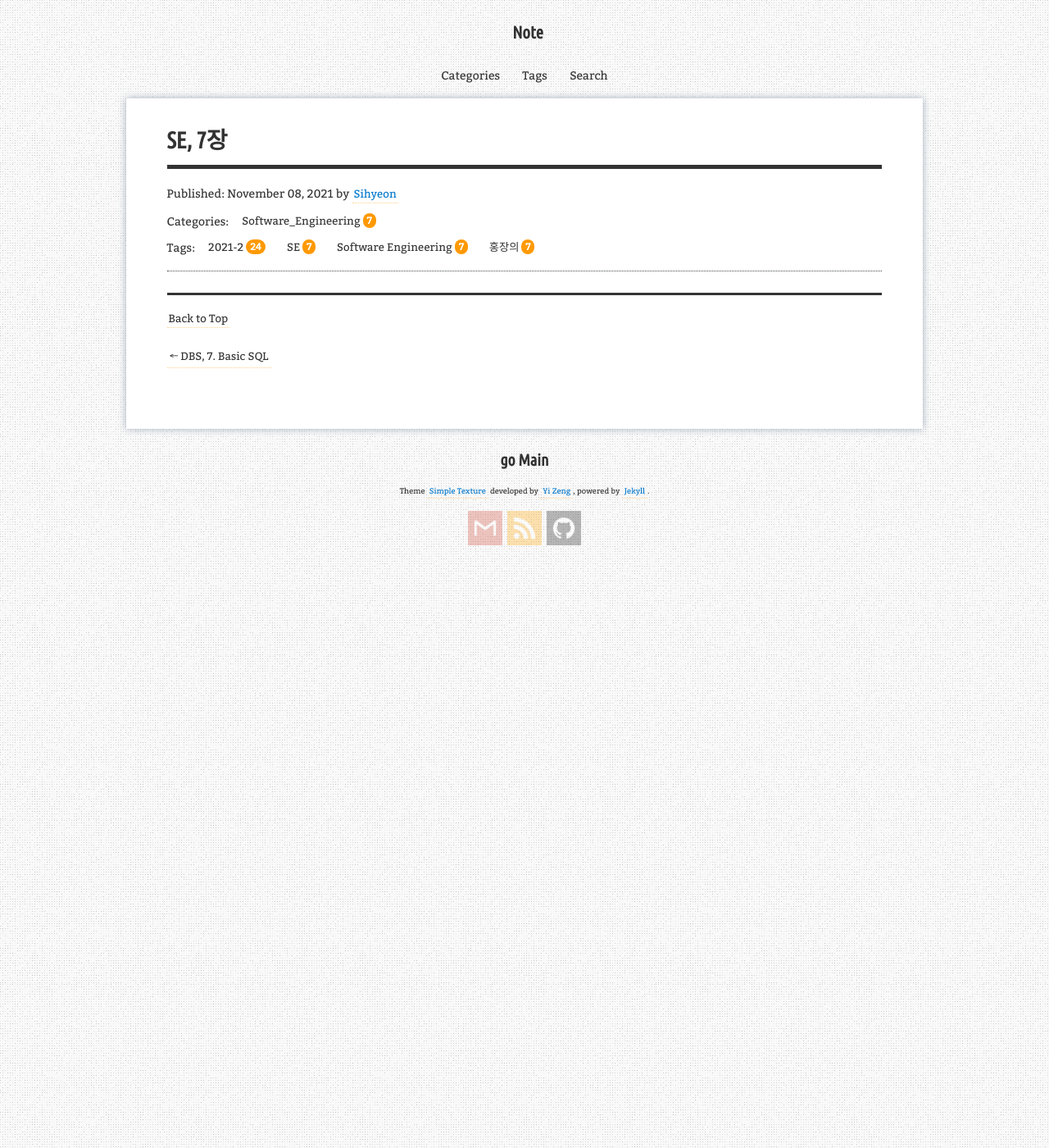
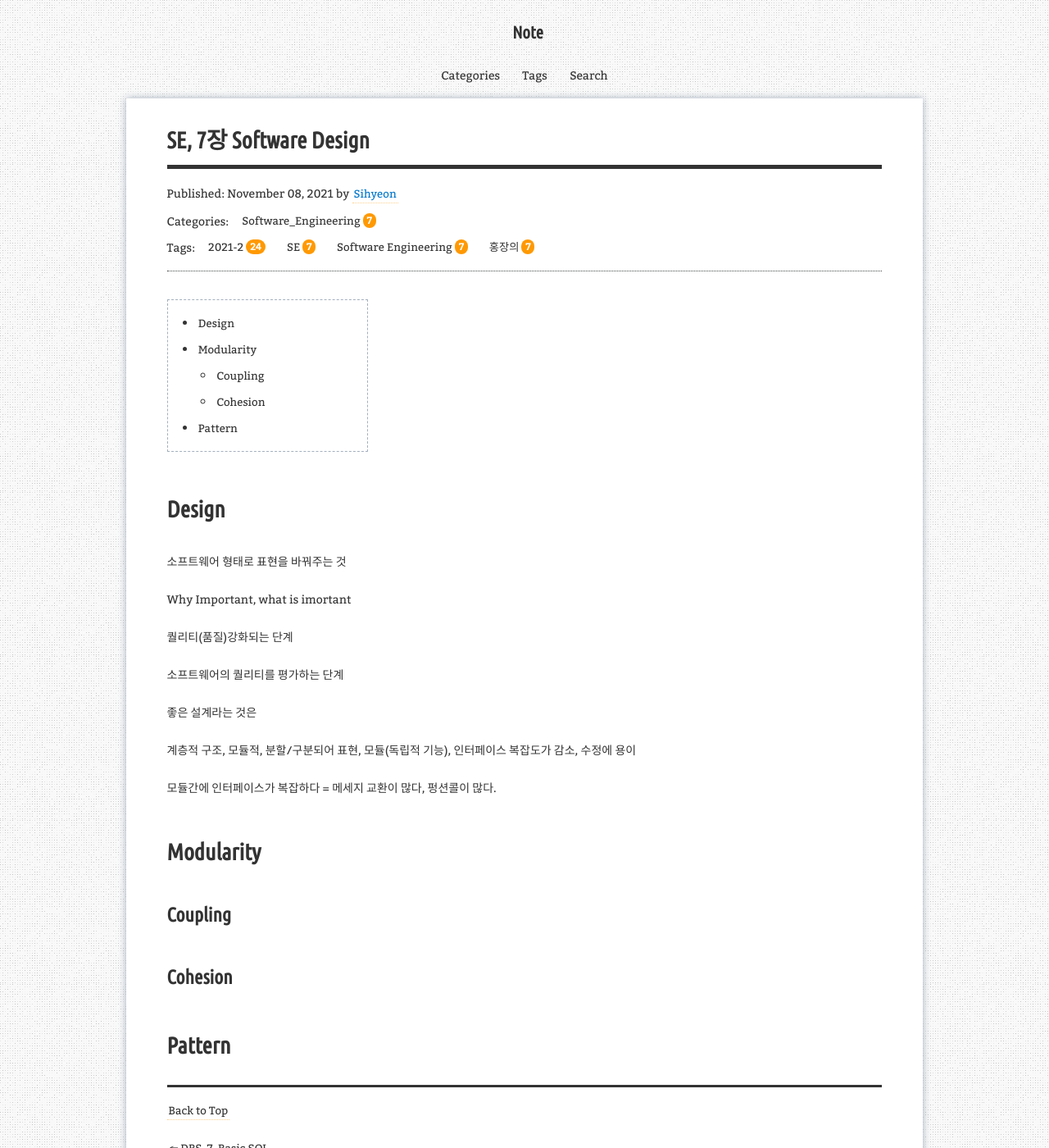
Before and after one commit to aristohyun/aristohyun.github.io, a Jekyll site: the page built from _posts/2021-11-08-SE_07.md, in a window 1280 px wide and 1400 px high. Shown: the whole window at 82% size. Built offline with Jekyll 4.4.1, drawn with Linux system fonts in a browser that asks for light colours; comment, search, counter and statistics services are not loaded.

Commit message:
Update 2021-11-08-SE_07.md

```diff
--- a/_posts/2021-11-08-SE_07.md
+++ b/_posts/2021-11-08-SE_07.md
@@ -1,6 +1,6 @@
 ---
 layout: post
-title: "SE, 7장 "
+title: "SE, 7장 Software Design"
 description: "SE, 홍장의 교수님"
 categories: [Software_Engineering]
 tags: [2021-2, SE, Software Engineering, 홍장의]
@@ -11,3 +11,30 @@ redirect_from:
 
 * Kramdown table of contents
 {:toc .toc}
+
+
+# Design
+
+소프트웨어 형태로 표현을 바꿔주는 것
+
+Why Important, what is imortant
+
+퀄리티(품질)강화되는 단계
+
+소프트웨어의 퀄리티를 평가하는 단계
+
+좋은 설계라는 것은
+
+계층적 구조, 모듈적, 분할/구분되어 표현, 모듈(독립적 기능), 인터페이스 복잡도가 감소, 수정에 용이
+
+모듈간에 인터페이스가 복잡하다 = 메세지 교환이 많다, 펑션콜이 많다.
+
+
+
+# Modularity
+
+## Coupling
+
+## Cohesion
+
+# Pattern
```
